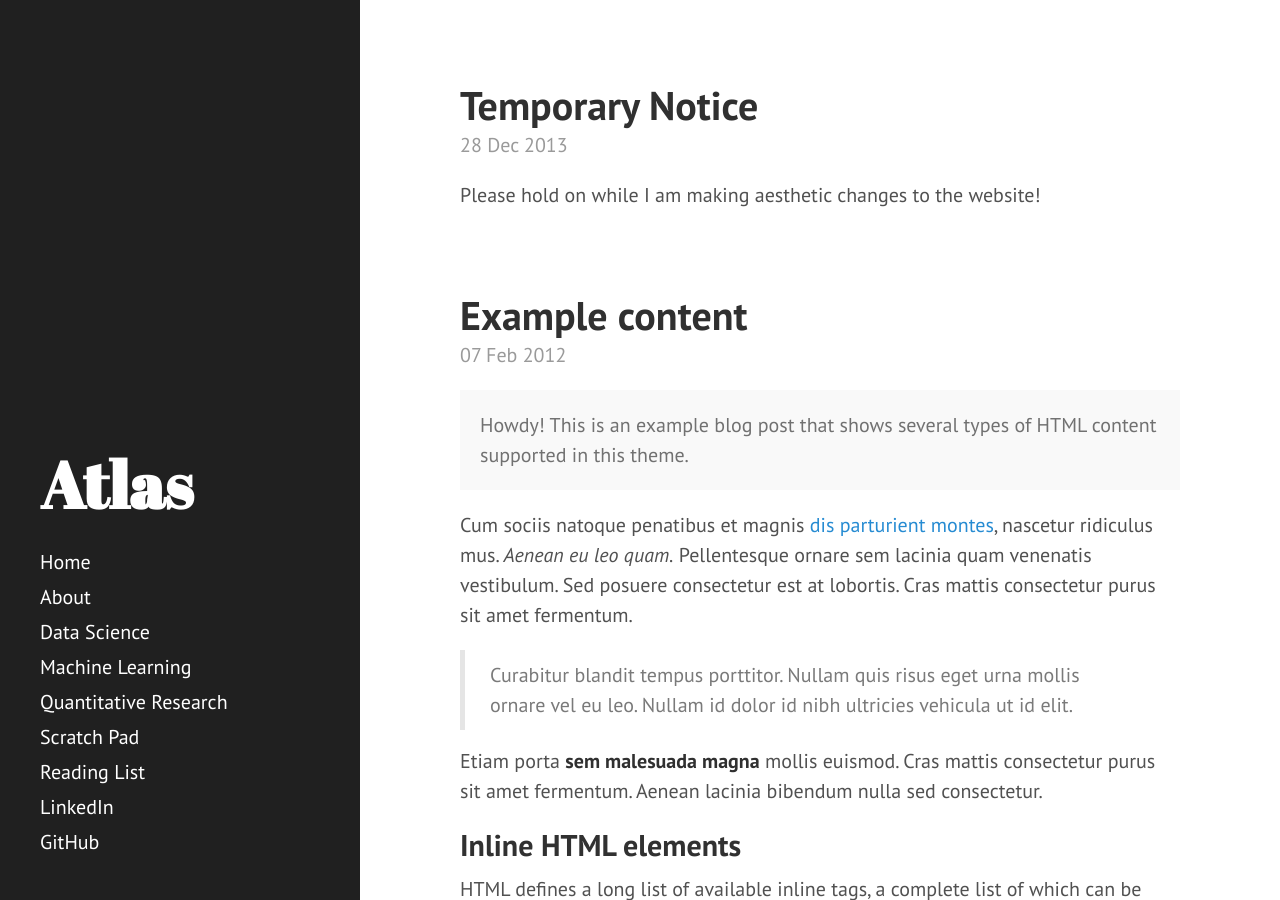
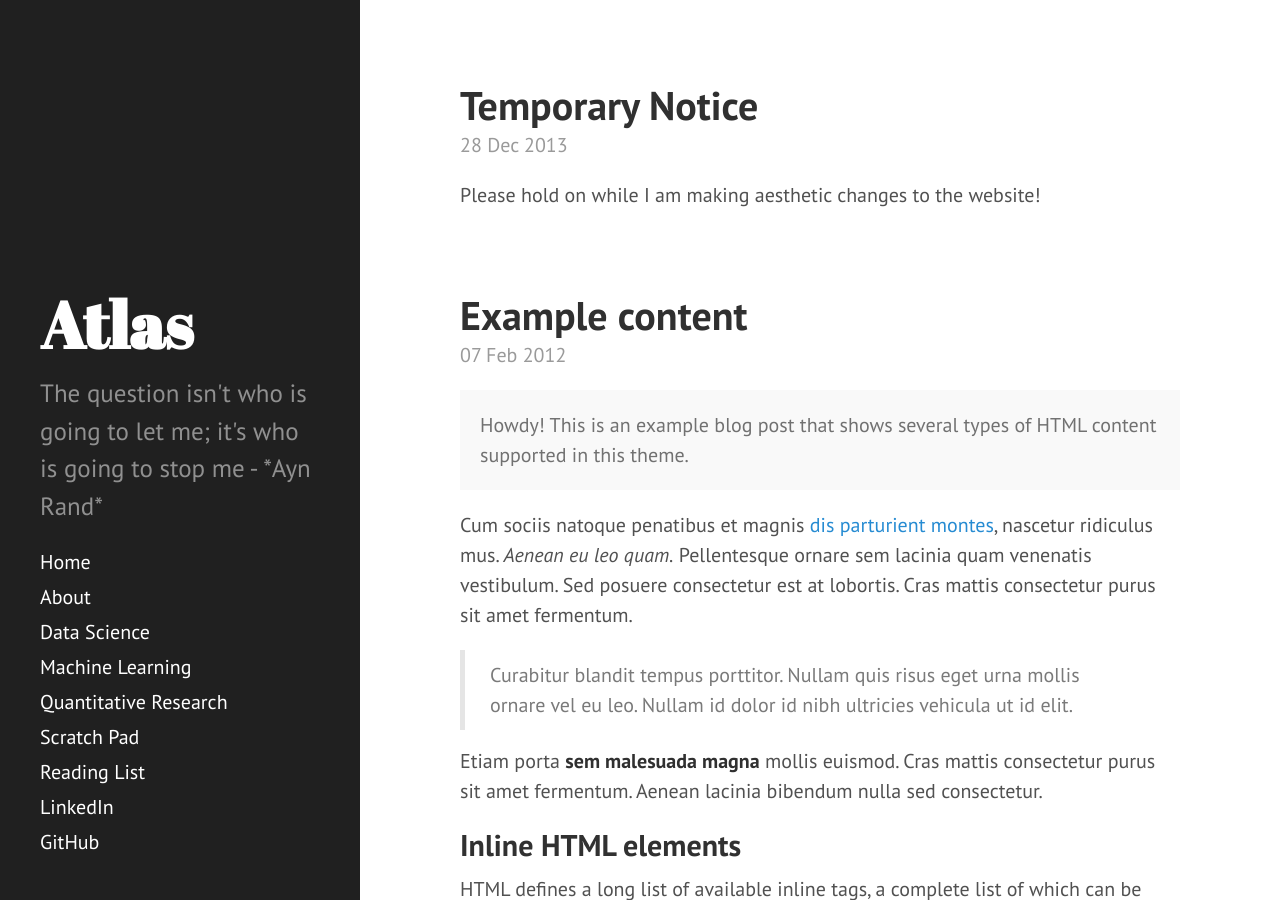
Before and after one commit to JonathanJohann/Research, a Jekyll site: the page built from index.html, in a window 1280 px wide and 900 px high. Built offline with Jekyll 4.4.1, drawn with Linux system fonts in a browser that asks for light colours; Markdown is read by kramdown in place of the engine named in the settings; the list of posts is cut into pages by our own code.

Commit message:
Update _config.yml

```diff
--- a/_config.yml
+++ b/_config.yml
@@ -8,8 +8,8 @@ permalink:        pretty
 
 # Setup
 title:            Atlas
-tagline:          "The question isn't who is going to let me; it's who is going to stop me - *Ayn Rand*"
-description:      ''
+tagline:          ''
+description:      "The question isn't who is going to let me; it's who is going to stop me - *Ayn Rand*"
 url:              https://jonathanjohann.github.io/Research
 baseurl:          /Research/
 
```
